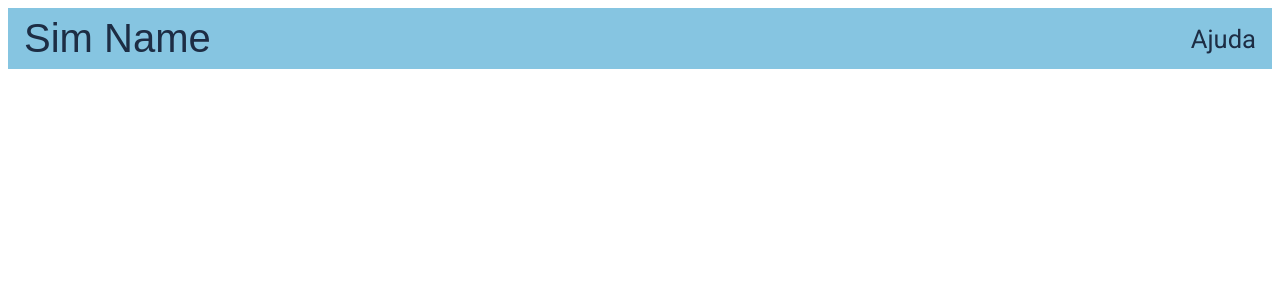
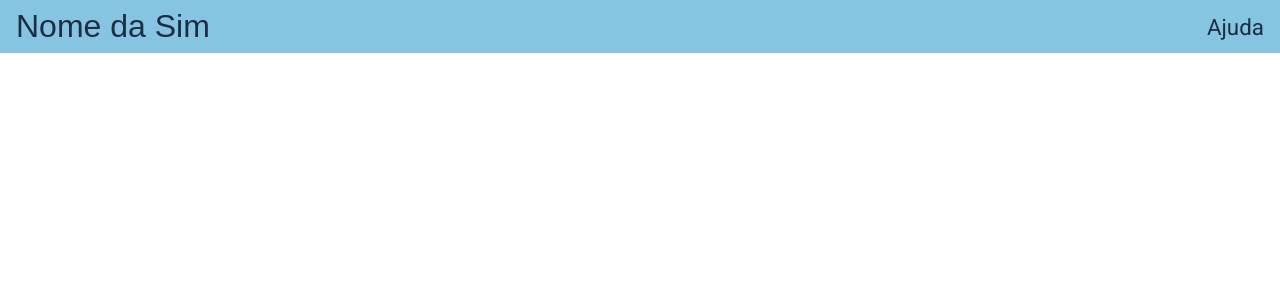
Before and after one commit to mariliatd/logic-sims-mvp, a Vue app: page / in a window 1280 px wide. Shown: the top 300 px of the page. Built offline with nearby package versions, Linux system fonts and the light colour scheme; a web font is replaced by a local one.

Commit message:
add simName props to NavBar component

```diff
--- a/src/App.vue
+++ b/src/App.vue
@@ -1,5 +1,5 @@
 <template>
-    <NavBar/>
+    <NavBar simName="Nome da Sim"/>
 </template>
 
 <script setup lang="ts">
--- a/src/components/NavBar.vue
+++ b/src/components/NavBar.vue
@@ -1,20 +1,24 @@
 <template>
     <div class="nav-container">
-        <span class="sim-name">Sim Name</span>
+        <span class="title">{{ simName }}</span>
         <nav>
             <a class="nav-link" href="#">Ajuda</a>
-            <!-- <span class="nav-link">Ajuda</span> -->
         </nav>
     </div>
+</template>
 
-</template>
+<script setup lang="ts">
+    const props = defineProps({
+        simName: { type: String, required: true },
+    })
+</script>
 
 <style>
 @import url('https://fonts.googleapis.com/css2?family=Fuzzy+Bubbles:wght@400;700&display=swap');
 @import url('https://fonts.googleapis.com/css2?family=Fuzzy+Bubbles:wght@400;700&family=Roboto:ital,wght@0,100;0,300;0,400;0,500;0,700;0,900;1,100;1,300;1,400;1,500;1,700;1,900&display=swap');
 
-nav {
-    display: flex;
+body {
+    margin: 0;
 }
 
 a {
@@ -22,9 +26,9 @@ a {
     color: inherit;
 }
 
-.sim-name {
+.title {
     font-family: "Fuzzy Bubbles", sans-serif;
-    font-size: 2.5rem;
+    font-size: 2.0rem;
     color: #1D2D44;
     padding: 0.5rem 1.0rem;
 }
@@ -34,15 +38,12 @@ a {
     display: flex;
     align-items: center;
     justify-content: space-between;
-
-    margin: 0 auto;
 }
 
 .nav-link {
     font-family: "Roboto", sans-serif;
-    font-size: 1.6rem;
+    font-size: 1.4rem;
     color: #1D2D44;
     padding: 0.5rem 1.0rem;
 }
-
 </style>
```
